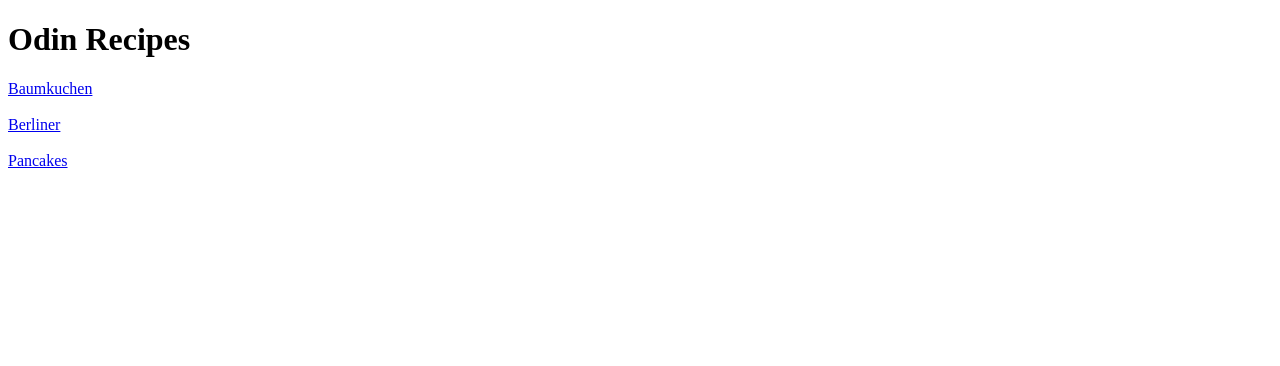
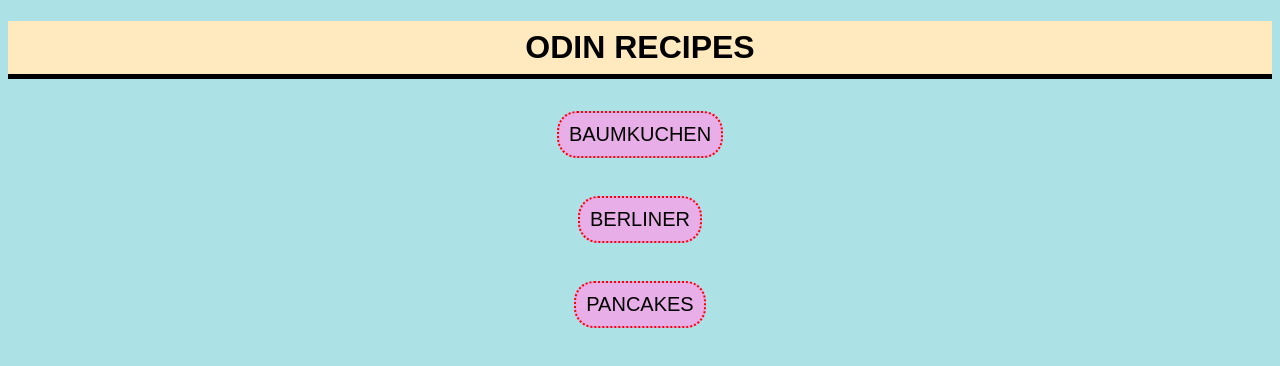
Before and after one commit to Rekamae/odin-recipes, a plain HTML site: page index.html in a window 1280 px wide. Drawn offline with Linux system fonts and the light colour scheme.

Commit message:
Added CSS to the HTML recipe website

```diff
--- a/index.html
+++ b/index.html
@@ -3,17 +3,21 @@
 <head>
     <meta charset="UTF-8">
     <meta name="viewport" content="width=device-width, initial-scale=1.0">
+    <link rel="stylesheet" href="styles.css">
     <title>Odin Recipes</title>
 </head>
 <body>
-    <h1>Odin Recipes</h1>
+    <div>
+        <h1 class = "main-page-header">Odin Recipes</h1>
         <a href="recipes/baumkuchen.html">Baumkuchen</a>
         <br>
         <br>
         <a href="recipes/berliner.html">Berliner</a>
         <br>
         <br>
-    <a href="recipes/pancakes.html">Pancakes</a>
+        <a class="link3" href="recipes/pancakes.html">Pancakes</a>
+    </div>
+
 
 
 </body>
--- /dev/null
+++ b/styles.css
@@ -0,0 +1,55 @@
+/*General*/
+body{
+    font-family: Arial, Helvetica, sans-serif;
+    text-align: center;
+    background-color: #ACE1E6;
+
+}
+
+a{
+    color: black;
+    font-size: 20px;
+    text-decoration: none;
+    background-color: #E8AEE8;
+    border: 2px dotted red;
+    border-radius: 20px;
+    padding: 10px;
+    margin: 10px;
+    display: inline-table;
+    text-transform: uppercase;
+}
+
+a:hover{
+
+    background-color: darkorchid;
+    border: 2px dotted darkred;
+}
+
+
+/*Index*/
+.main-page-header{
+    background-color: #FFE9BF;
+    padding: 8px;
+    border-bottom: 5px solid black;
+    text-transform: uppercase;
+}
+
+
+
+
+/*Recipe pages*/
+div.baumkuchen-page, div.pancake-page, div.berliner-page{
+    font-size: 20px;
+}
+
+img{
+
+}
+
+/*Style Specfic Pages*/
+/*baumkuchen*/
+
+
+/*berliner*/
+
+/*pancakes*/
```
Also changed, not shown: recipes/baumkuchen.html (+4 -0 lines), recipes/berliner.html (+3 -1 lines), recipes/pancakes.html (+5 -1 lines). Lines whose indentation alone changed are shown as unchanged.
